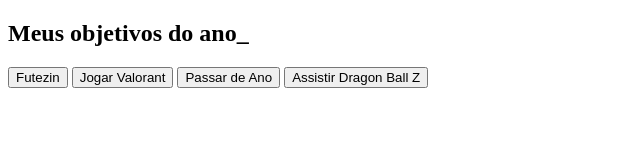
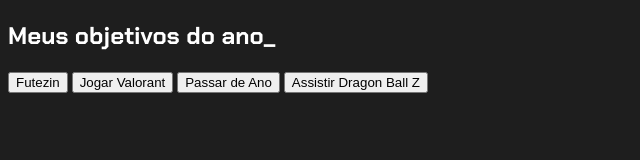
Before and after one commit to MatheusNuneszx/vccode3e, a plain HTML site: page index.html in a window 1280 px wide. Shown: the whole page, without its empty margins (0-640 px from the left). Drawn offline with Linux system fonts and the light colour scheme.

Commit message:
Add files via upload

```diff
--- a/index.html
+++ b/index.html
@@ -10,7 +10,7 @@
 
 <body>
     <section class="conteudo-principal">
-        <h2 class="titulo-principal">Meus objetivos do ano<span>_</span></h2>
+        <h2 class="titulo-principal">Meus objetivos do ano<span>_</qspan></h2>
         <div class="botoes">
             <button class="botao">Futezin</button>
             <button class="botao">Jogar Valorant</button>
--- a/style.css
+++ b/style.css
@@ -1,3 +1,4 @@
+@import url('https://fonts.googleapis.com/css2?family=Chakra+Petch:wght@400;700&display=swap');
 :root {
     --cor-de-fundo: #1E1E1E;
     --verde: #6FFF57;
@@ -6,3 +7,8 @@
     --botão-inativo: rgba(58,55,94, 0.5);
     --texto-fundo: rgba(58, 55, 94, 0.3);
 }
+body{
+    background-color: var(--cor-de-fundo);
+    color: var(--branco);
+    font-family: 'Chakra Petch', sans-serif;
+}
```
